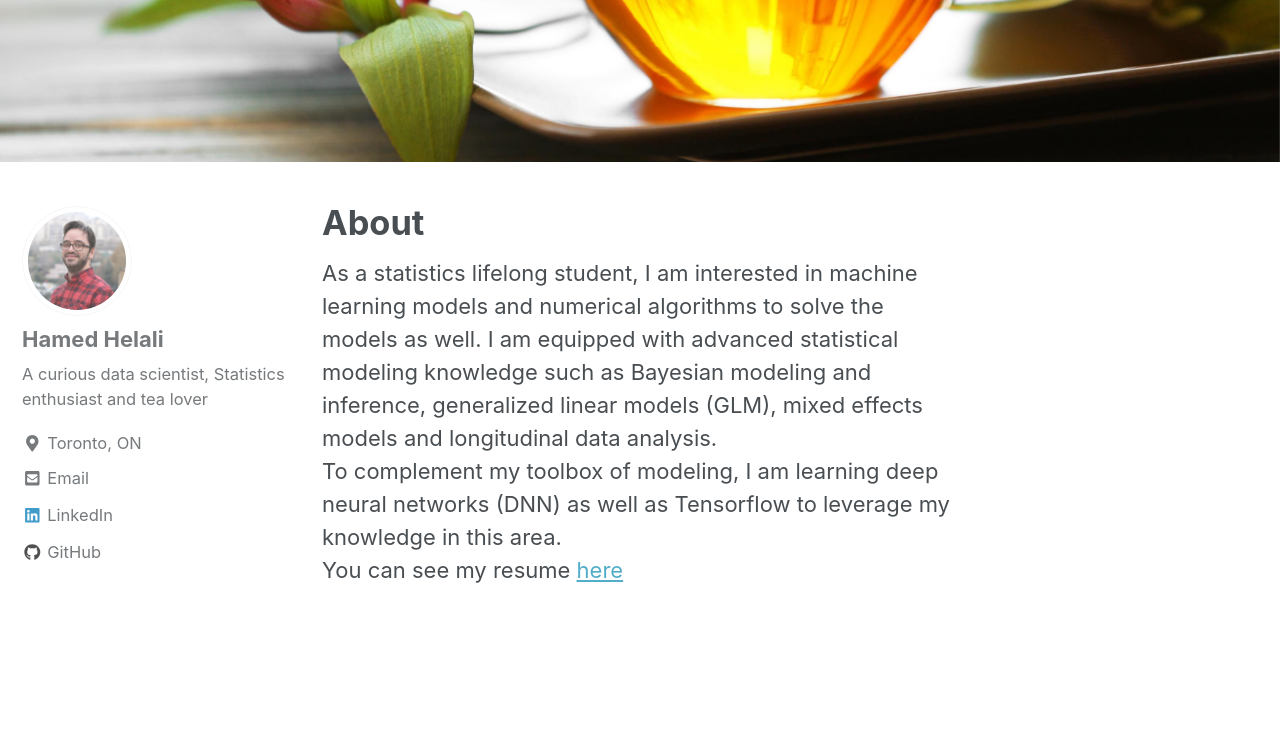
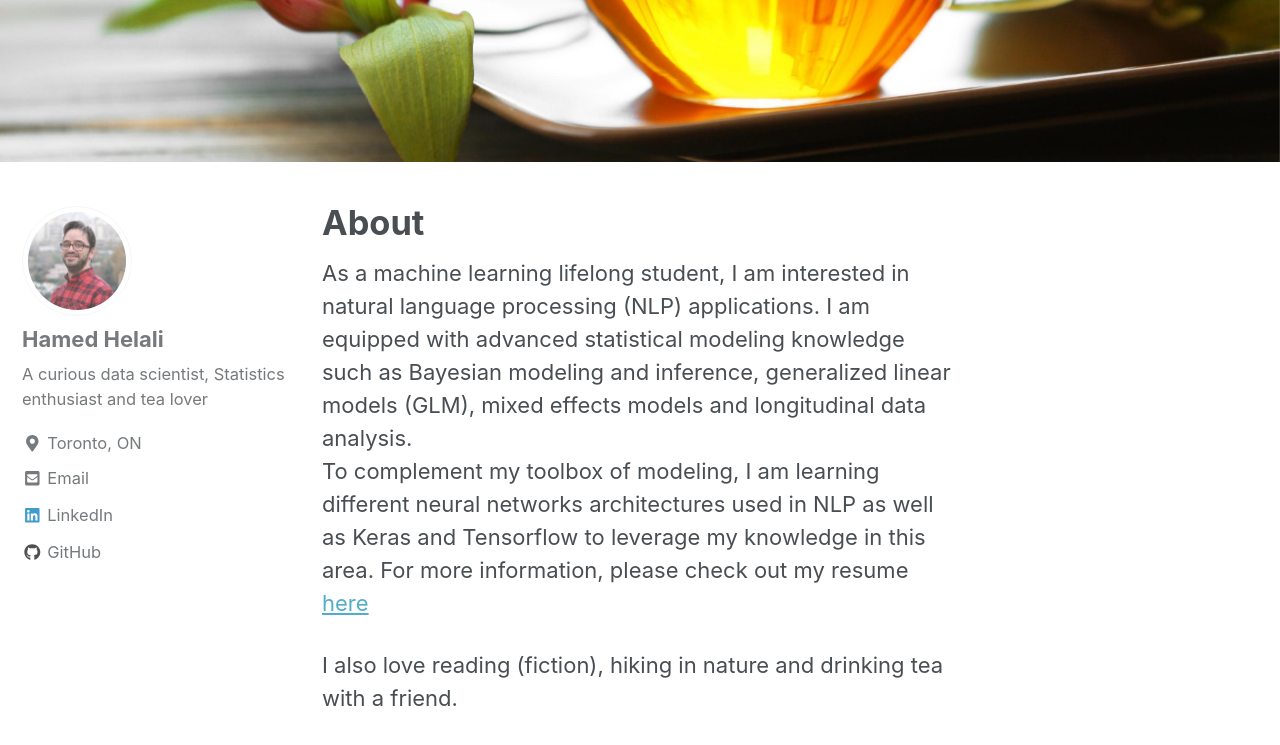
Before and after one commit to hamedhelali/hamedhelali.github.io, a Jekyll site: the page built from _pages/about.md, in a window 1280 px wide and 900 px high, scrolled down 414 px. Shown: the top 745 px of the window. Built offline with Jekyll 4.4.1, drawn with Linux system fonts in a browser that asks for light colours; nearby versions of some CDN libraries.

Commit message:
Update about.md

```diff
--- a/_pages/about.md
+++ b/_pages/about.md
@@ -5,6 +5,7 @@ header:
   image: "/images/tea.jpg"
 ---
 
-As a statistics lifelong student, I am interested in machine learning models and numerical algorithms to solve the models as well. I am equipped with advanced statistical modeling knowledge such as Bayesian modeling and inference, generalized linear models (GLM), mixed effects models and longitudinal data analysis.
-To complement my toolbox of modeling, I am learning deep neural networks (DNN) as well as Tensorflow to leverage my knowledge in this area.
-You can see my resume [here](/assets/Hamed_Helali_Resume.pdf)
+As a machine learning lifelong student, I am interested in natural language processing (NLP) applications. I am equipped with advanced statistical modeling knowledge such as Bayesian modeling and inference, generalized linear models (GLM), mixed effects models and longitudinal data analysis.
+To complement my toolbox of modeling, I am learning different neural networks architectures used in NLP as well as Keras and Tensorflow to leverage my knowledge in this area. For more information, please check out my resume [here](/assets/Hamed_Helali_Resume.pdf)
+
+I also love reading (fiction), hiking in nature and drinking tea with a friend.
```
